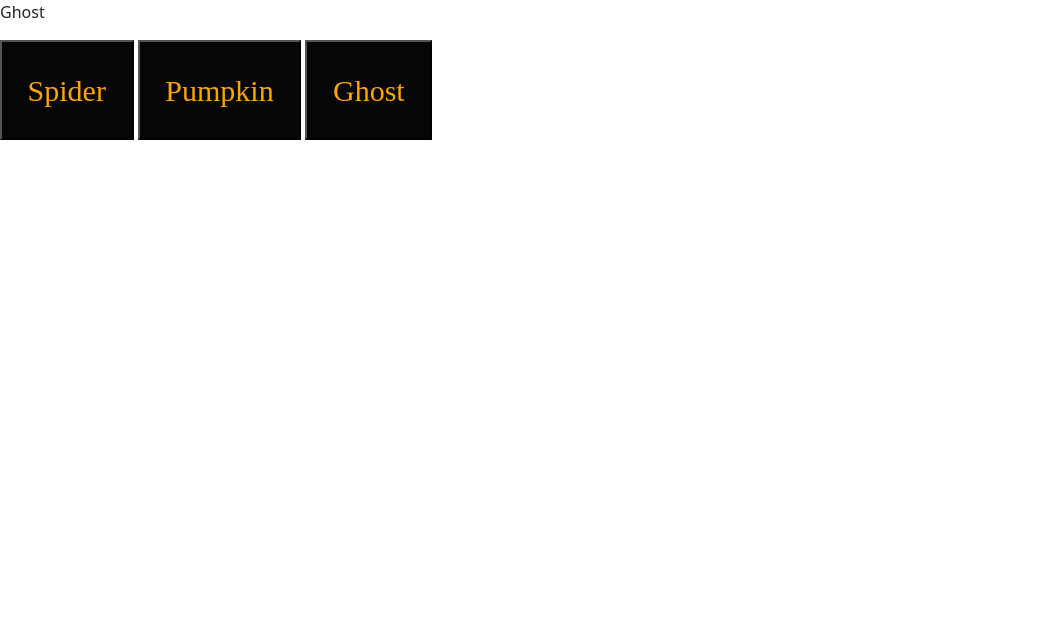
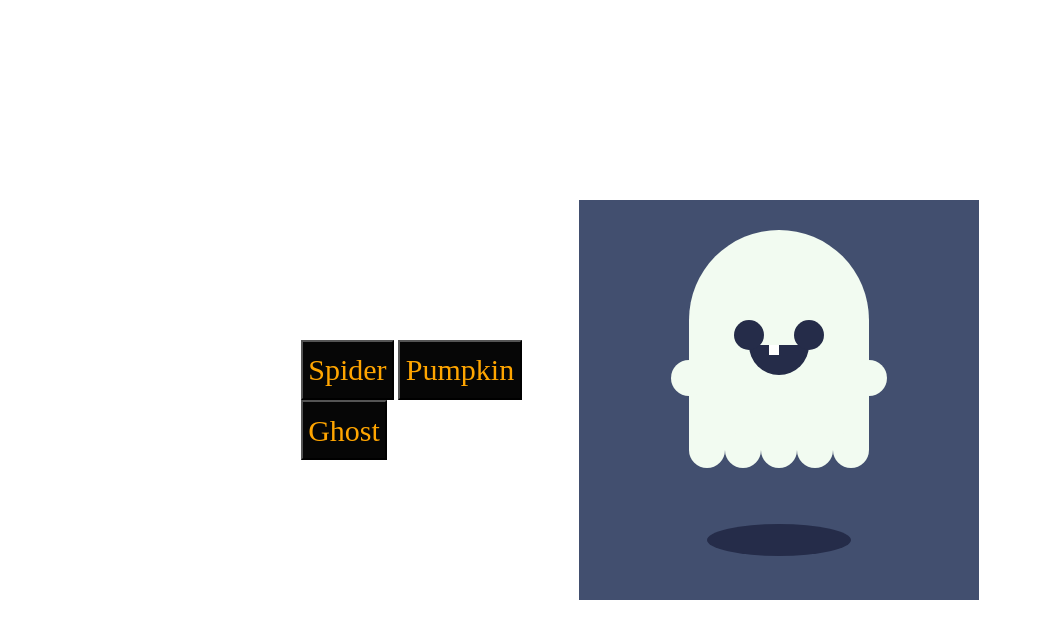
Before and after one commit to Lucas-tm1/Halloween-CSS-Animations, a plain HTML site: page Ghost/ghost.html in a window 1280 px wide. Shown: the whole page, without its empty margins (0-1042 px from the left). Drawn offline with nearby package versions, Linux system fonts and the light colour scheme; a web font is replaced by a local one.

Commit message:
Finished All of Ghost Code

```diff
--- a/Ghost/ghost.css
+++ b/Ghost/ghost.css
@@ -13,3 +13,149 @@ feel free to change style but do not delete these*/
 }
 
 /*Add code for tutorial below this line*/
+
+body {
+    overflow: hidden;
+    height: 100vh;
+    width: 100vw;
+    display: flex;
+    justify-content: center;
+    align-items: center;
+    margin: 0;
+    background: #424f6f
+}
+
+#container {
+    width: 400px;
+    height: 400px;
+    padding: 0;
+    box-sizing: border-box;
+    background: #424f6f
+}
+
+*:after,
+*:before {
+    box-sizing: inherit;
+}
+
+#spooky {
+    margin: 10% auto;
+    width: 80%;
+    height: 80%;
+    animation: floaty 2s infinite;
+}
+
+#spooky #body {
+    position: relative;
+    margin: 50px auto 0;
+    width: 180px;
+    height: 220px;
+    background: #f2fbf1;
+    border-top-left-radius: 90px;
+    border-top-right-radius: 90px;
+}
+
+#spooky #body:before,
+#spooky #body:after {
+    content: '';
+    position: absolute;
+    top: 130px;
+    display: inline-block;
+    width: 36px;
+    height: 36px;
+    border-radius: 50%;
+    background: #f2fbf1;
+    animation: floaty .2s infinite;
+}
+
+#spooky #body:before {
+    left: -18px;
+}
+
+#spooky #body:after {
+    right: -18px;
+}
+
+#spooky #body #eyes {
+    display: flex;
+    justify-content: space-between;
+    margin: 0 auto;
+    padding: 90px 0 0;
+    width: 90px;
+    height: 20px;
+}
+
+#spooky #body #eyes:before,
+#spooky #body #eyes:after {
+    content: '';
+    display: block;
+    width: 30px;
+    height: 30px;
+    background: #252c49;
+    border-radius: 50%;
+}
+
+#spooky #body #mouth {
+    background: #252c49;
+    margin: 25px auto 0;
+    width: 60px;
+    height: 30px;
+    border-bottom-left-radius: 30px;
+    border-bottom-right-radius: 30px;
+}
+
+#spooky #body #mouth:before {
+    content: '';
+    display: block;
+    background: #fff;
+    margin-left: 20px;
+    width: 10px;
+    height: 10px;
+}
+
+#spooky #body #feet {
+    position: absolute;
+    display: flex;
+    bottom: -18px;
+    width: 180px;
+    height: 36px;
+}
+
+#spooky #body #feet > *,
+#spooky #body #feet::before,
+#spooky #body #feet::after {
+    content: '';
+    width: 36px;
+    height: 36px;
+    background: #f2fbf1;
+    border-radius: 50%;
+}
+
+#shadow {
+    margin: -90px auto 0;
+    background: #252c49;
+    width: 180px;
+    height: 40px;
+    border-radius: 50%;
+    animation: zoomy 2s infinite;
+}
+
+@keyframes floaty {
+    0%, 100% {
+        transform: translateY(0);
+    }
+
+    50% {
+        transform: translateY(-20px);
+    }
+}
+
+@keyframes zoomy {
+    0%, 100% {
+        transform: scale(1);
+    }
+
+    50% {
+        transform: scale(0.8);
+    }
+}
--- a/Ghost/ghost.html
+++ b/Ghost/ghost.html
@@ -18,8 +18,7 @@
 <link rel="preconnect" href="https://fonts.gstatic.com" crossorigin>
 <link href="https://fonts.googleapis.com/css2?family=Creepster&family=Eater&family=Rubik+Beastly&display=swap" rel="stylesheet">
   </head>
-  <body class="ghost">
-<p> Ghost</p>
+  <body>
 <div class="choose">
  <button>
         <a href="/Spider/spider.html">Spider</a>
@@ -34,7 +33,20 @@
 
 <!--Follow tutorial for ghost and add code below this line -->
 
-
+    <div id="container">
+        <div id="spooky">
+            <div id="body">
+                <div id="eyes"></div>
+                <div id="mouth"></div>
+                <div id="feet">
+                    <div></div>
+                    <div></div>
+                    <div></div>
+                </div>
+            </div>
+        </div>
+        <div id="shadow"></div>
+    </div>
 
 
 
```
Also changed, not shown: Pumpkin/pumpkin.html (+0 -1 lines).
